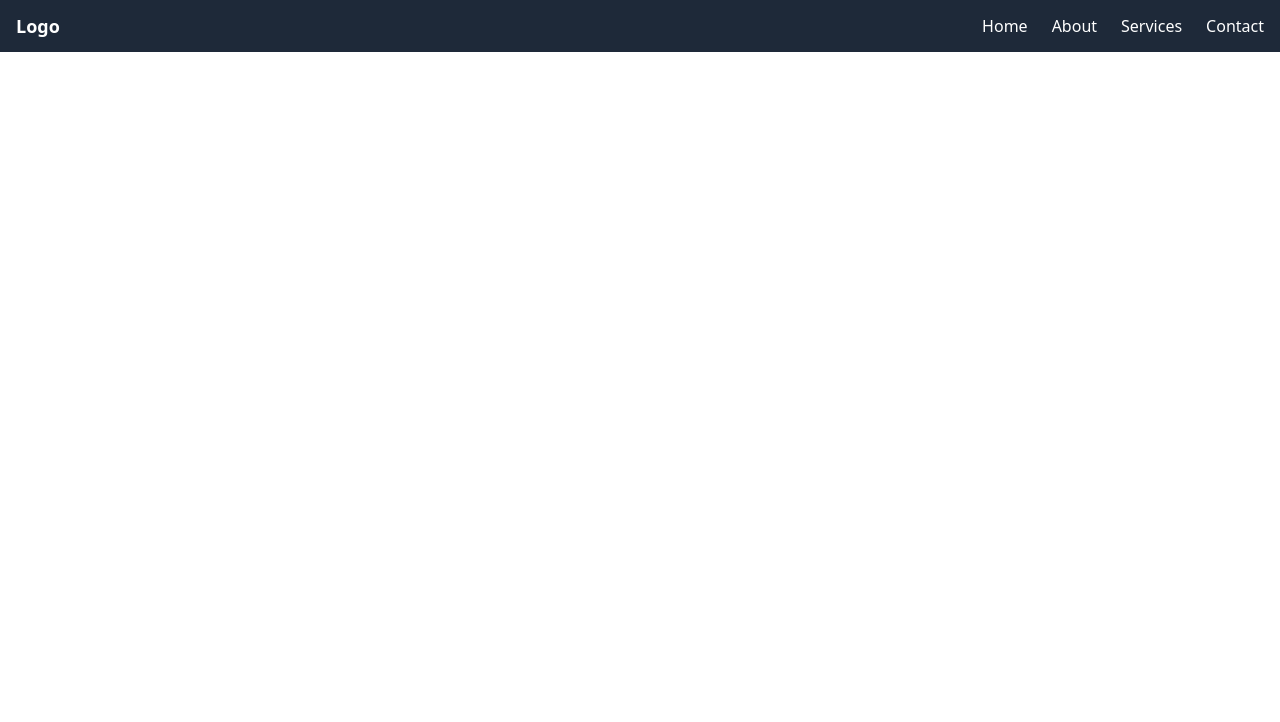
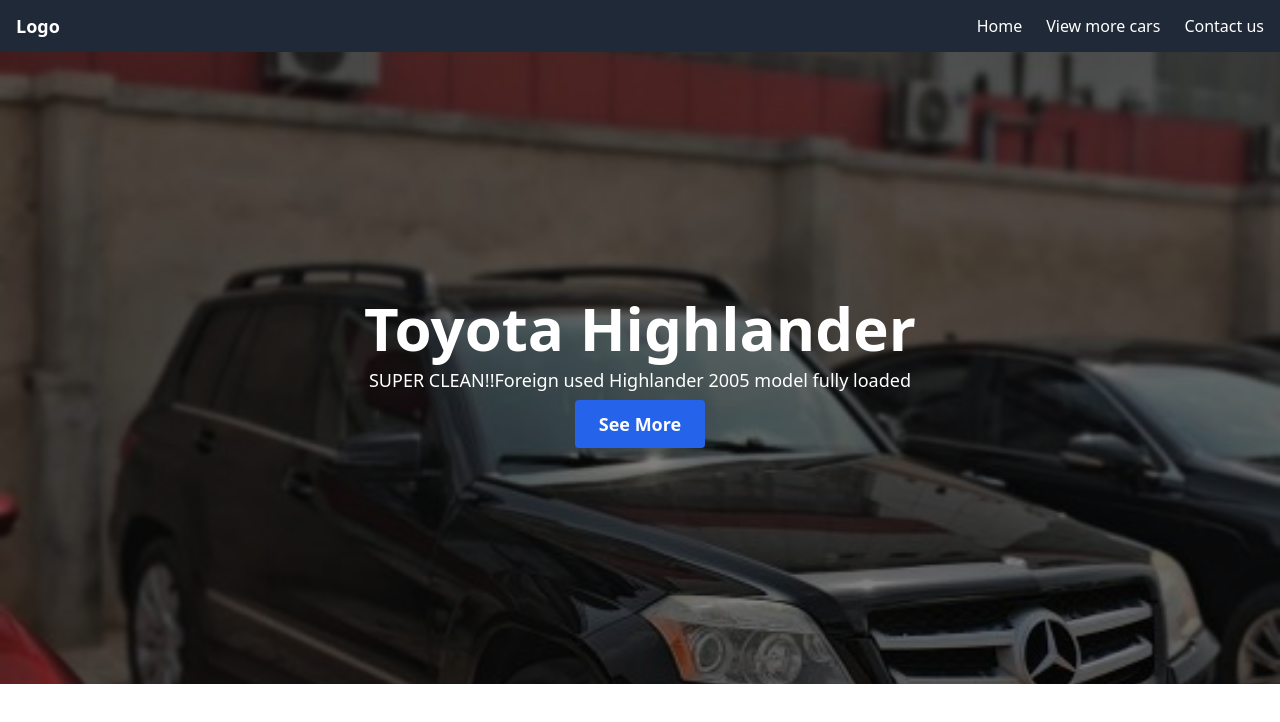
Before and after one commit to 1JOAT/autoblazemotors.com, a plain HTML site: page index.html in a window 1280 px wide. Drawn offline with nearby package versions, Linux system fonts and the light colour scheme.

Commit message:
⚡  🚀  ✅

```diff
--- a/index.html
+++ b/index.html
@@ -4,55 +4,94 @@
   <meta charset="UTF-8">
   <meta name="viewport" content="width=device-width, initial-scale=1.0">
   <title>Autoblazemotors</title>
-    <script src="https://unpkg.com/@tailwindcss/browser@4"></script>
-
+  <link rel="shortcut icon" href="#" type="image/x-icon">
+  <script src="https://cdn.tailwindcss.com"></script>
+  <style>
+    .hero {
+      transition: background-image 1s ease-in-out;
+    }
+  </style>
 </head>
 <body>
   <nav class="bg-gray-800 text-white">
     <div class="container mx-auto px-4 py-3 flex items-center justify-between">
-
       <div class="text-lg font-bold">
         <a href="#">Logo</a>
       </div>
-
       <div class="hidden md:flex space-x-6">
-            <a href="#" class="hover:text-gray-400">Home</a>
-            <a href="#" class="hover:text-gray-400">About</a>
-            <a href="#" class="hover:text-gray-400">Services</a>
-            <a href="#" class="hover:text-gray-400">Contact</a>
+        <a href="#">Home</a>
+        <a href="#">View more cars</a>
+        <a href="#">Contact us</a>
       </div>
-
-          <button id="menu-button" class="md:hidden">
-            <svg
-              xmlns="http://www.w3.org/2000/svg"
-              class="h-6 w-6"
-              fill="none"
-              viewBox="0 0 24 24"
-              stroke="currentColor"
-            >
+      <button id="menu-button" class="md:hidden cursor-pointer">
+        <svg xmlns="http://www.w3.org/2000/svg" class="h-6 w-6" fill="none" viewBox="0 0 24 24" stroke="currentColor">
           <path stroke-linecap="round" stroke-linejoin="round" stroke-width="2" d="M4 6h16M4 12h16M4 18h16" />
         </svg>
       </button>
     </div>
-
     <div id="mobile-menu" class="hidden md:hidden py-5">
       <a href="#" class="block px-4 py-2 hover:bg-gray-700">Home</a>
-          <a href="#" class="block px-4 py-2 hover:bg-gray-700">About</a>
-          <a href="#" class="block px-4 py-2 hover:bg-gray-700">Services</a>
-          <a href="#" class="block px-4 py-2 hover:bg-gray-700">Contact</a>
+      <a href="#" class="block px-4 py-2 hover:bg-gray-700">View more cars </a>
+      <a href="#" class="block px-4 py-2 hover:bg-gray-700">Contact us</a>
     </div>
   </nav>
 
-
+  <section>
+    <div
+      class="hero h-[79vh] bg-cover bg-center flex flex-col items-center justify-center text-white relative"
+      id="hero"
+      style="background-image: url('cars/car.jpg');"
+    >
+      <div class="absolute inset-0 bg-black bg-opacity-50"></div>
+      <div class="relative z-10 text-center">
+        <h1 class="text-4xl md:text-6xl font-bold mb-2" id="car-name">Toyota Highlander</h1>
+        <p class="text-lg mb-4" id="car-description">SUPER CLEAN!! Foreign used Highlander 2005 model fully loaded</p>
+        <a href="#" class="bg-blue-600 hover:bg-blue-700 px-6 py-3 rounded text-lg font-semibold">See More</a>
+      </div>
+    </div>
+  </section>
 
   <script>
-        const menuButton = document.getElementById('menu-button');
-        const mobileMenu = document.getElementById('mobile-menu');
+    const menuButton = document.getElementById("menu-button");
+    const mobileMenu = document.getElementById("mobile-menu");
 
-        menuButton.addEventListener('click', () => {
-          mobileMenu.classList.toggle('hidden');
+    menuButton.addEventListener("click", () => {
+      mobileMenu.classList.toggle("hidden");
     });
+
+    const cars = [
+      {
+        name: "Toyota Highlander",
+        image: "cars/car.jpg",
+        description: "SUPER CLEAN!!Foreign used Highlander 2005 model fully loaded",
+      },
+      {
+        name: "Sienna",
+        image: "cars/sienna.jpeg",
+        description: "SUPER CLEAN!! Local used sienna 2012 model fully loaded",
+      },
+      {
+        name: "Brabus",
+        image: "cars/brabus.jpeg",
+        description: "SUPER CLEAN!!Foreign used Brabus 4matic 2024 model fully loaded",
+      },
+    ];
+
+    let currentIndex = 0;
+
+    function updateHero() {
+      const hero = document.getElementById("hero");
+      const carName = document.getElementById("car-name");
+      const carDescription = document.getElementById("car-description");
+
+      hero.style.backgroundImage = `url('${cars[currentIndex].image}')`;
+      carName.textContent = cars[currentIndex].name;
+      carDescription.textContent = cars[currentIndex].description;
+
+      currentIndex = (currentIndex + 1) % cars.length;
+    }
+
+    setInterval(updateHero, 3000);
   </script>
-
 </body>
 </html>
```
Also changed, not shown: cars/brabus.jpeg (added), cars/sienna.jpeg (added). Lines whose indentation alone changed are shown as unchanged.
